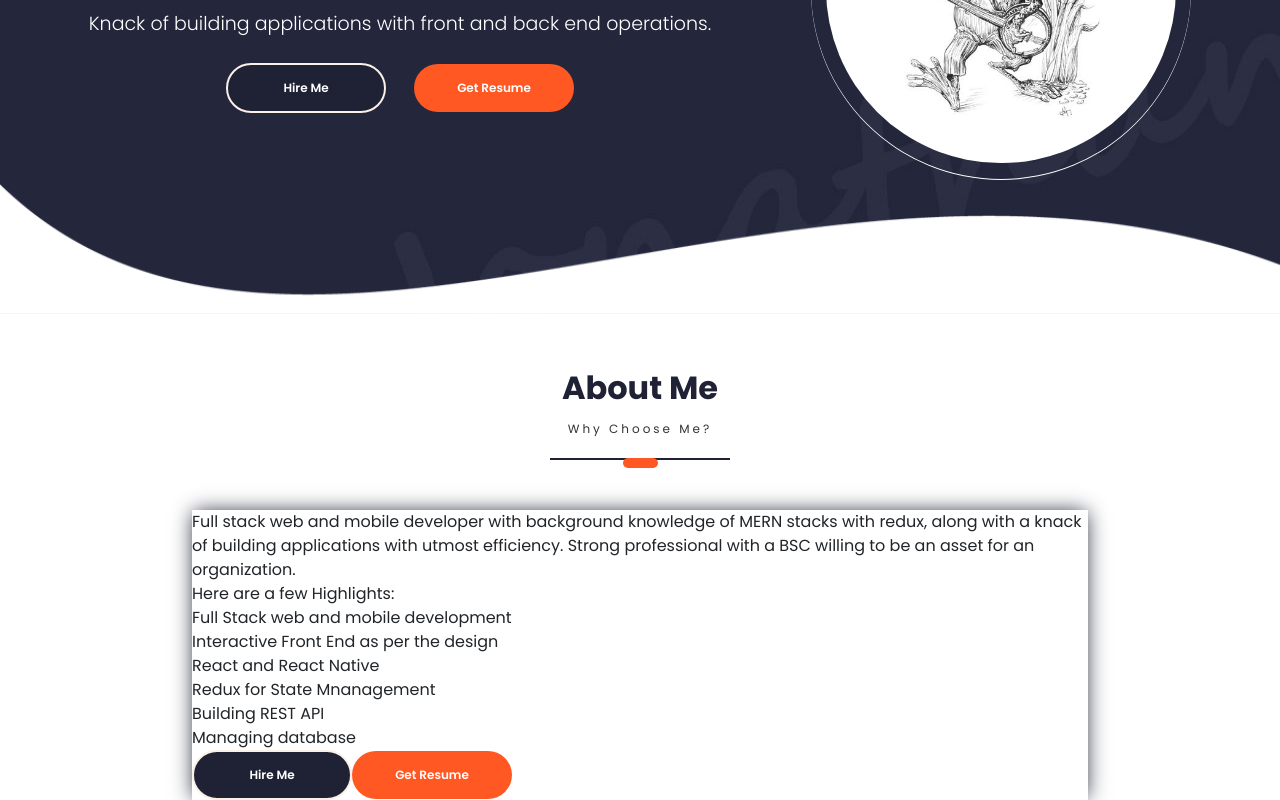
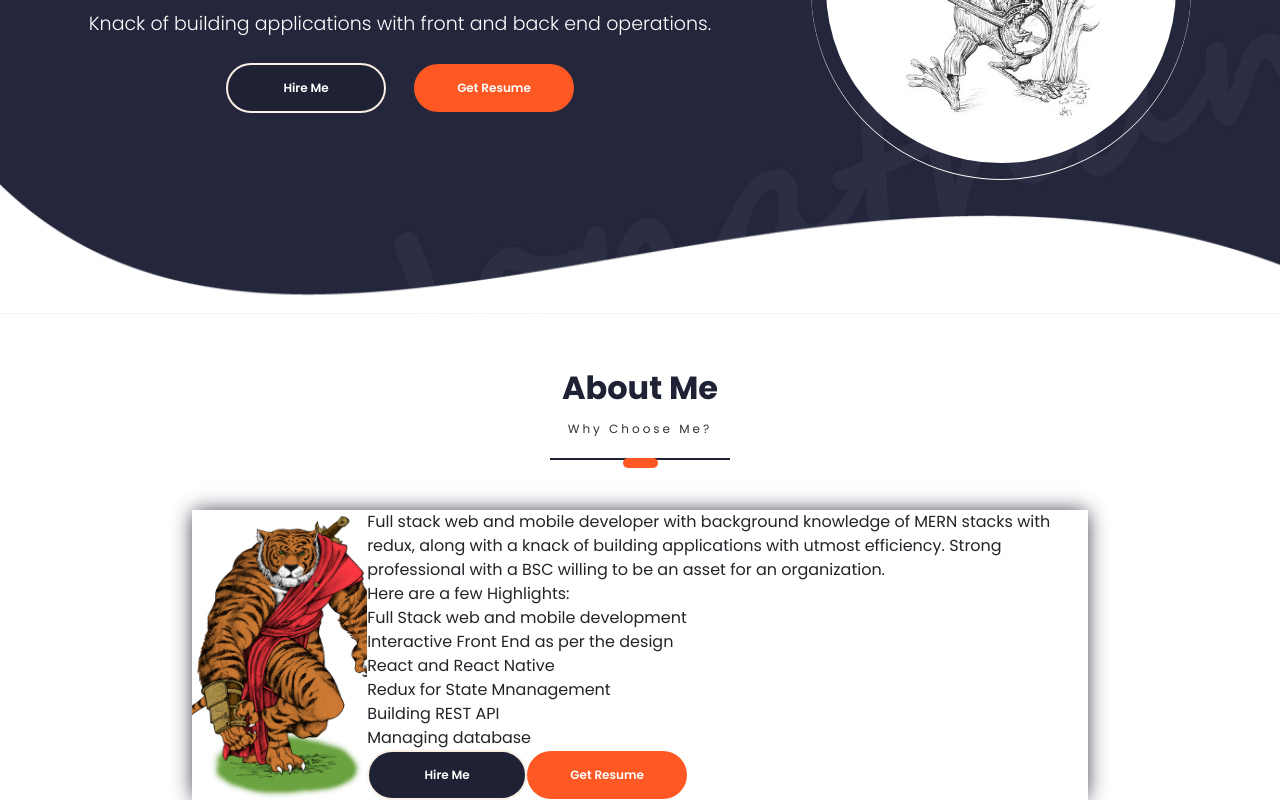
Before and after one commit to seannbannon/myportfolio, a React (Create React App) app in the folder portfolio/: page / in a window 1280 px wide. Shown: the part 356-1156 px from the top of the page. Built offline with nearby package versions, Linux system fonts and the light colour scheme; a web font is replaced by a local one.

Commit message:
added epic pic to about me

```diff
--- a/portfolio/src/PortfolioContainer/AboutMe/AboutMe.css
+++ b/portfolio/src/PortfolioContainer/AboutMe/AboutMe.css
@@ -16,3 +16,11 @@
     width: 100%;
     box-shadow: 0 0px 20px -2px #1f2235;
 }
+
+.about-me-profile{
+    width: 50%;
+    background-image: url('../../assets/AboutMe/me.jpg');
+    background-size: cover;
+    background-repeat: no-repeat;
+    background-position: center;
+}
```
